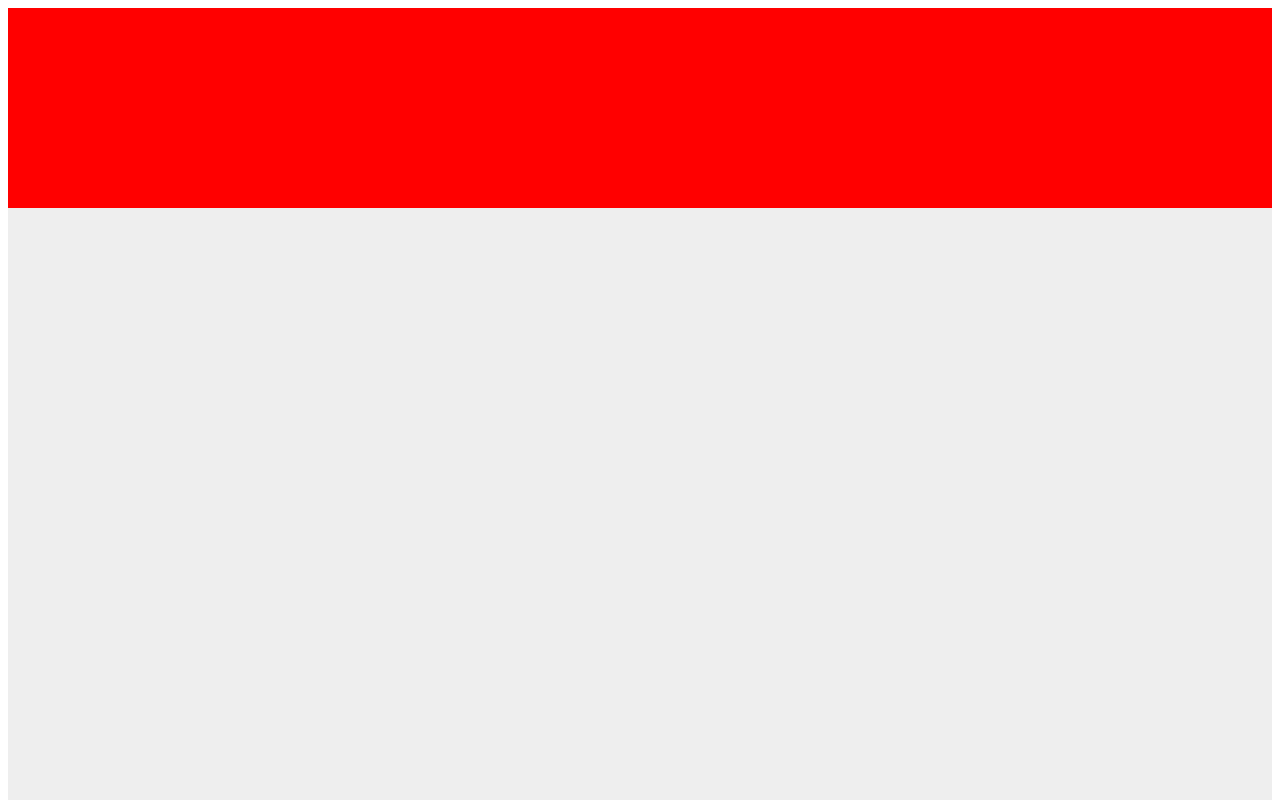
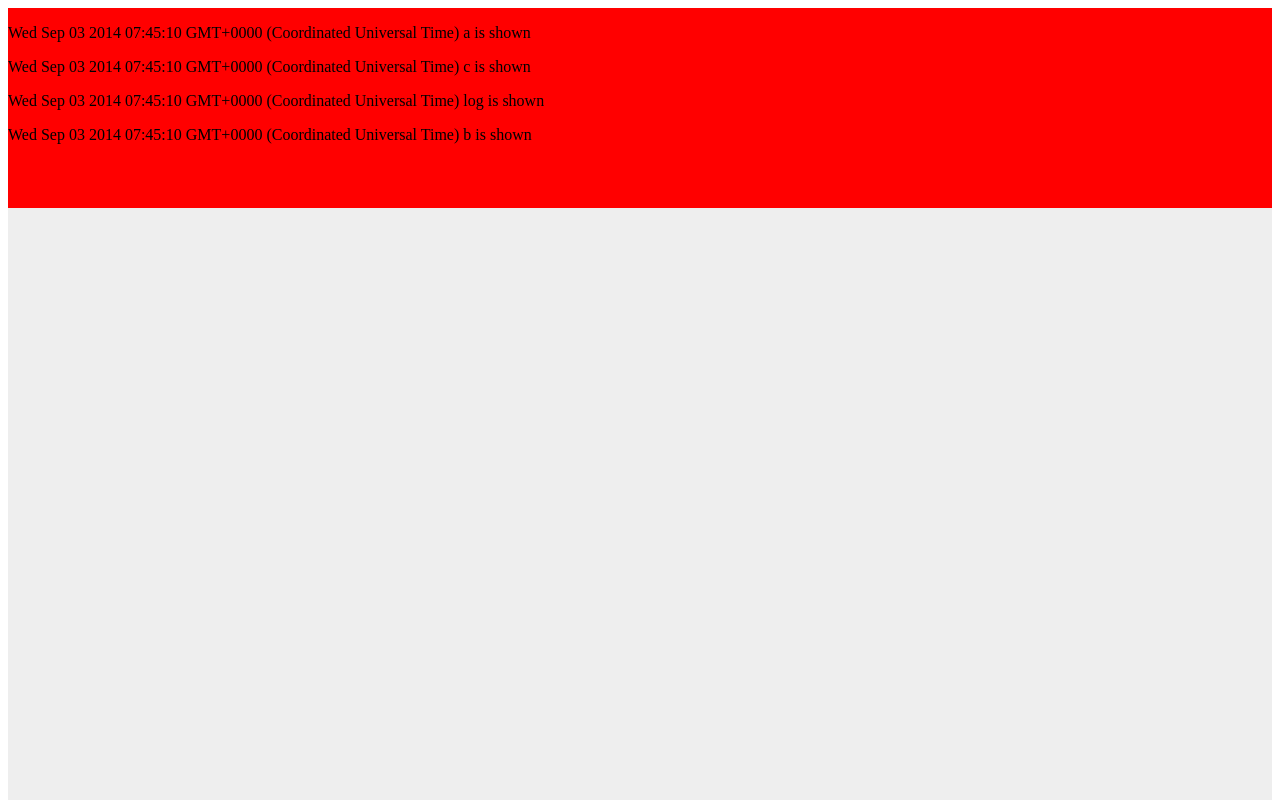
Before and after one commit to postor/onShown, a plain HTML site: page index.html in a window 1280 px wide. Shown: the top 800 px of the page. Drawn offline with nearby package versions, Linux system fonts and the light colour scheme.

Commit message:
Update index.html

```diff
--- a/index.html
+++ b/index.html
@@ -10,6 +10,7 @@
 			var show = $('div').onShown({
         callback:function(el){
           console.log(el);
+          $('#log').append('<p>'+(new Date())+' '+$(el).attr('id')+' is shown</p>');
         }
       });
 		});
@@ -24,9 +25,13 @@
 	      background: red;
 	      height: 200px;
 	    }
+	    #log {
+	      position: fixed;
+	    }
 	</style>
 </head>
 <body>
+  <div id="log"></div>
   <div id="a">
     <div id="b">
 
```
Lines whose indentation alone changed are shown as unchanged.
